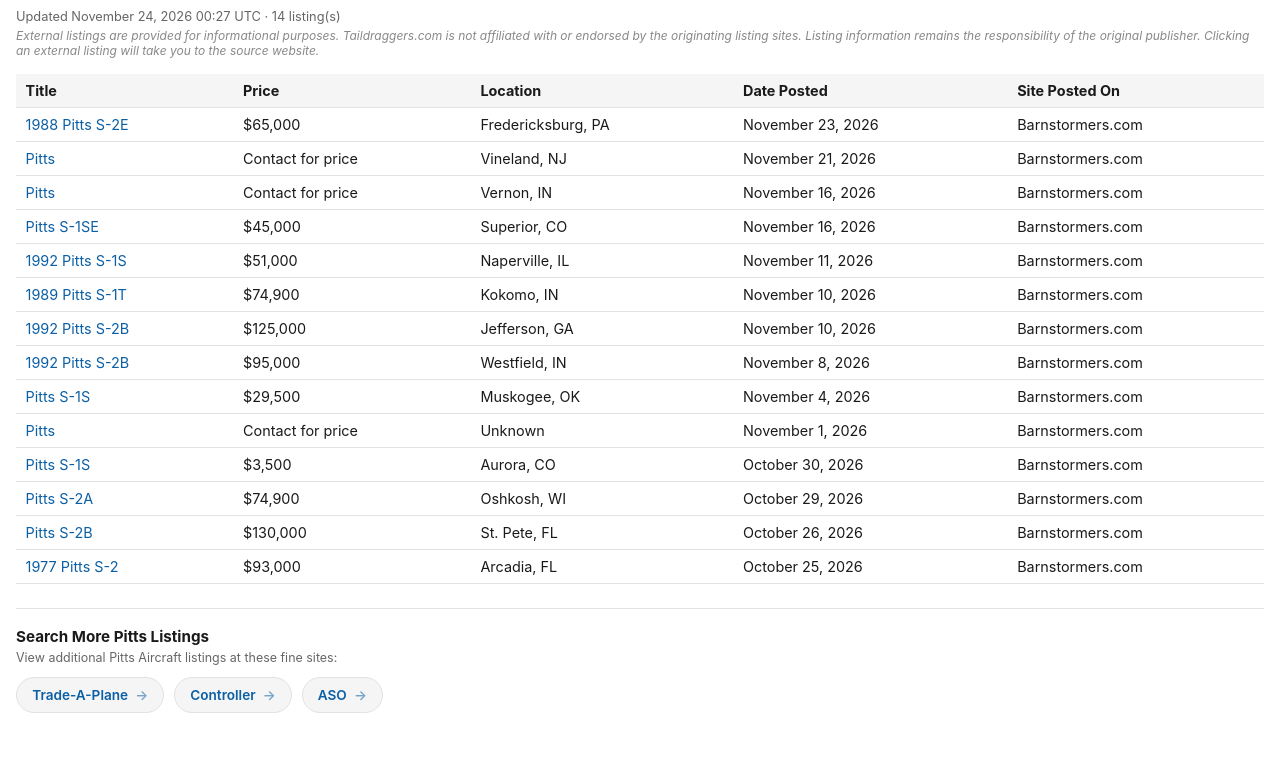
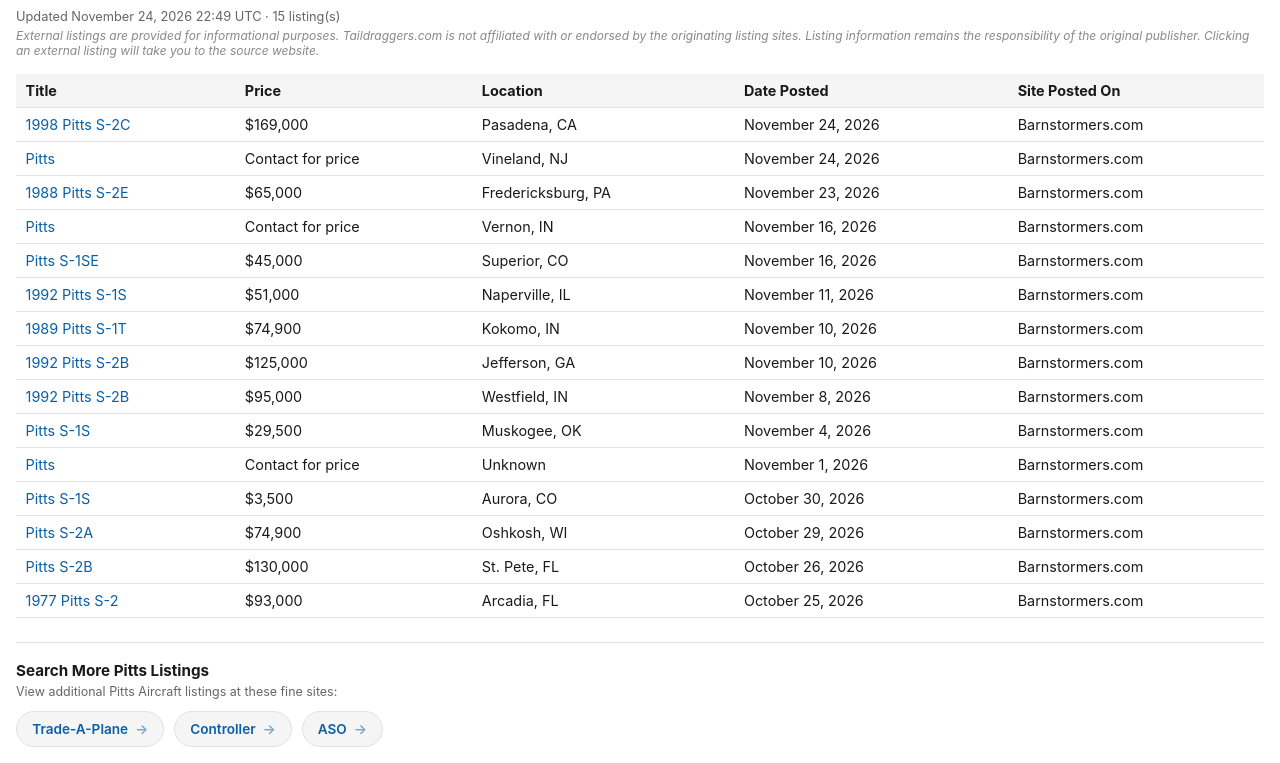
Before and after one commit to taildraggers/pitts, a plain HTML site: page docs/index.html in a window 1280 px wide. Shown: the part 43-806 px from the top of the page. Drawn offline with Linux system fonts and the light colour scheme.

Commit message:
Update Pitts listings (2026-11-24)

```diff
--- a/docs/index.html
+++ b/docs/index.html
@@ -76,15 +76,16 @@
 </head>
 <body>
   <h1>Other Pitts Ads on the Web</h1>
-  <div class="updated">Updated November 24, 2026 00:27 UTC &middot; 14 listing(s)</div>
+  <div class="updated">Updated November 24, 2026 22:49 UTC &middot; 15 listing(s)</div>
   <div class="disclaimer">External listings are provided for informational purposes. Taildraggers.com is not affiliated with or endorsed by the originating listing sites. Listing information remains the responsibility of the original publisher. Clicking an external listing will take you to the source website.</div>
   <table>
     <thead>
       <tr><th>Title</th><th>Price</th><th>Location</th><th>Date Posted</th><th>Site Posted On</th></tr>
     </thead>
     <tbody>
+        <tr><td><a href="https://www.barnstormers.com/classified-2085636-1998-PITTS-S-2C.html" target="_blank" rel="noopener noreferrer">1998 Pitts S-2C</a></td><td>$169,000</td><td>Pasadena, CA</td><td>November 24, 2026</td><td>Barnstormers.com</td></tr>
+        <tr><td><a href="https://www.barnstormers.com/classified-2025522-Pitts-Pitts-Pitts-and-more!.html" target="_blank" rel="noopener noreferrer">Pitts</a></td><td>Contact for price</td><td>Vineland, NJ</td><td>November 24, 2026</td><td>Barnstormers.com</td></tr>
         <tr><td><a href="https://www.barnstormers.com/classified-2071712-1988-PITTS-S2E.html" target="_blank" rel="noopener noreferrer">1988 Pitts S-2E</a></td><td>$65,000</td><td>Fredericksburg, PA</td><td>November 23, 2026</td><td>Barnstormers.com</td></tr>
-        <tr><td><a href="https://www.barnstormers.com/classified-2025522-Pitts-Pitts-Pitts-and-more!.html" target="_blank" rel="noopener noreferrer">Pitts</a></td><td>Contact for price</td><td>Vineland, NJ</td><td>November 21, 2026</td><td>Barnstormers.com</td></tr>
         <tr><td><a href="https://www.barnstormers.com/classified-1616528-Pitts-Restoration-,-Repair.html" target="_blank" rel="noopener noreferrer">Pitts</a></td><td>Contact for price</td><td>Vernon, IN</td><td>November 16, 2026</td><td>Barnstormers.com</td></tr>
         <tr><td><a href="https://www.barnstormers.com/classified-2068349-Pitts-S-1SE.html" target="_blank" rel="noopener noreferrer">Pitts S-1SE</a></td><td>$45,000</td><td>Superior, CO</td><td>November 16, 2026</td><td>Barnstormers.com</td></tr>
         <tr><td><a href="https://www.barnstormers.com/classified-2066003-1992-Pitts-S-1S.html" target="_blank" rel="noopener noreferrer">1992 Pitts S-1S</a></td><td>$51,000</td><td>Naperville, IL</td><td>November 11, 2026</td><td>Barnstormers.com</td></tr>
```
